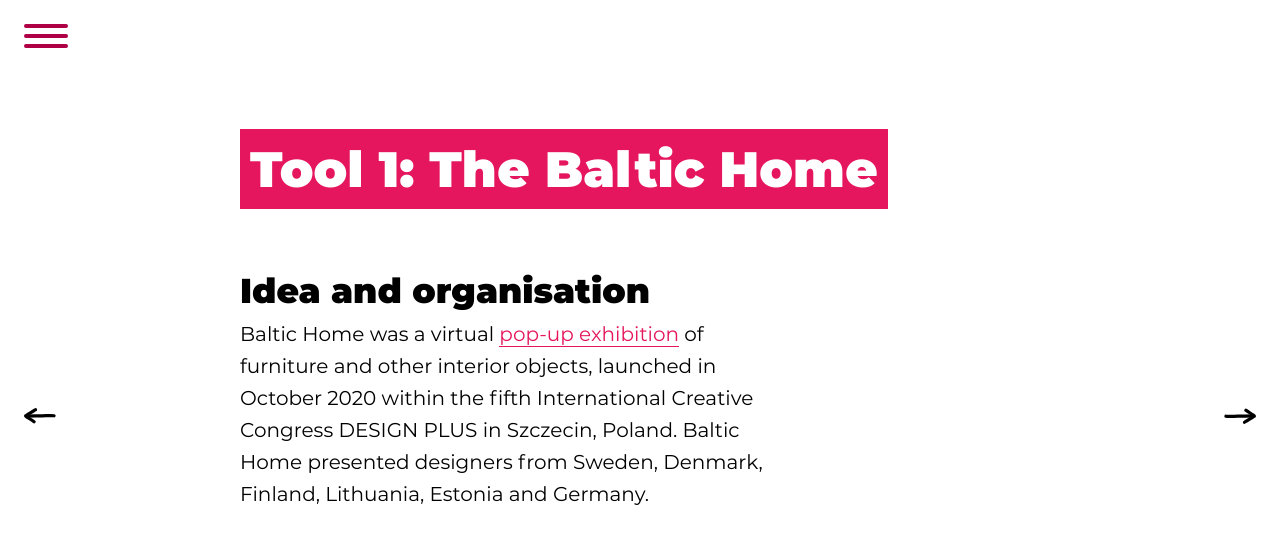
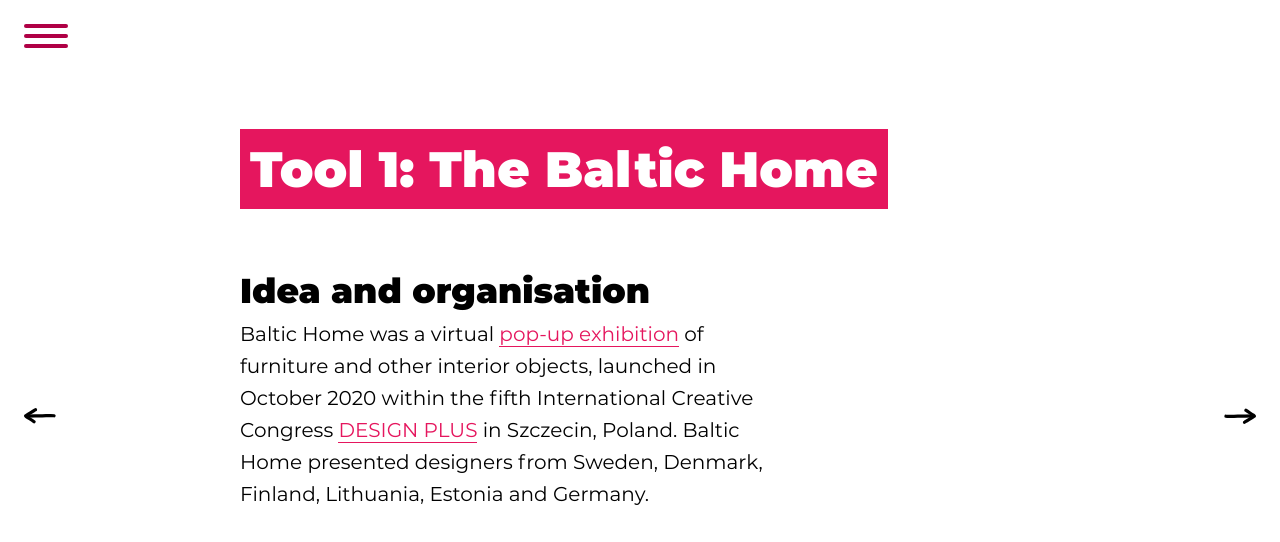
Before and after one commit to mediaev/creativeportscatalogue, an Eleventy site: page content/chapters/tool_1.md in a window 1280 px wide. Shown: the top 542 px of the page. Built offline with nearby package versions, Linux system fonts and the light colour scheme; Eleventy itself is replaced by a stand-in of ours; files that its build step writes are made by us from their sources.

Commit message:
Update tool_1.md

```diff
--- a/content/chapters/tool_1.md
+++ b/content/chapters/tool_1.md
@@ -5,7 +5,7 @@
 
 ## Idea and organisation
 
-Baltic Home was a virtual [pop-up exhibition](http://baltichome.wzp.pl/) of furniture and other interior objects, launched in October 2020 within the fifth International Creative Congress DESIGN PLUS in Szczecin, Poland. Baltic Home presented designers from Sweden, Denmark, Finland, Lithuania, Estonia and Germany.
+Baltic Home was a virtual [pop-up exhibition](http://baltichome.wzp.pl/) of furniture and other interior objects, launched in October 2020 within the fifth International Creative Congress [DESIGN PLUS](http://designplus.net.pl) in Szczecin, Poland. Baltic Home presented designers from Sweden, Denmark, Finland, Lithuania, Estonia and Germany.
 
 <img src="/assets/images/tool_1/tool1_1.png" alt="" />
 
```
